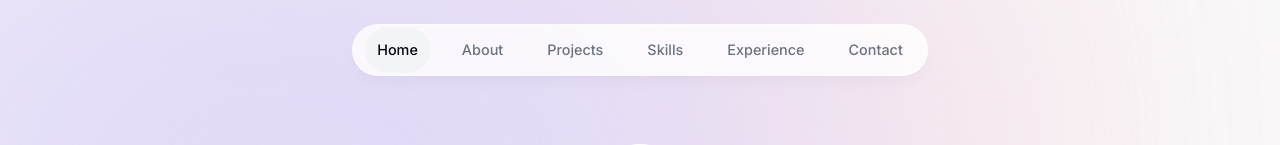
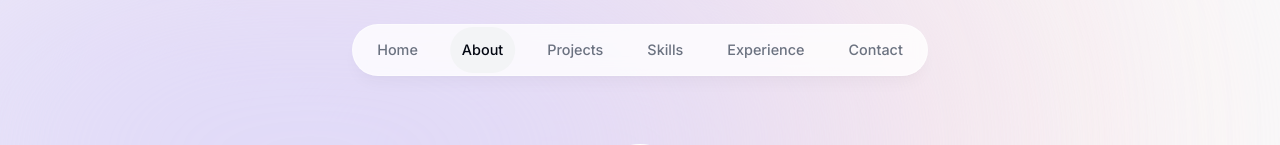
Before and after one commit to DrawingNea/portfolio, a Next.js app: page / in a window 1280 px wide. Shown: the top 145 px of the page. Built offline with nearby package versions, Linux system fonts and the light colour scheme; grey boxes are pictures that could not be loaded.

Commit message:
Add active section to about component

```diff
--- a/components/About.tsx
+++ b/components/About.tsx
@@ -1,9 +1,20 @@
 "use client";
-import React from "react";
+import React, { useEffect } from "react";
 import SectionHeading from "./Section-Heading";
 import { motion } from "framer-motion";
+import { useInView } from "react-intersection-observer";
+import { useActiveSectionContext } from "@/context/Active-Section-Context";
 
 const About = () => {
+  const { ref, inView } = useInView();
+  const { setActiveSection } = useActiveSectionContext();
+
+  useEffect(() => {
+    if (inView) {
+      setActiveSection("About");
+    }
+  }, [inView, setActiveSection]);
+
   return (
     <motion.section
       id="about"
@@ -11,6 +22,7 @@
       initial={{ opacity: 0, y: 100 }}
       animate={{ opacity: 1, y: 0 }}
       transition={{ delay: 0.175 }}
+      ref={ref}
     >
       <SectionHeading>About me</SectionHeading>
       <p className="mb-3">
--- a/components/Header.tsx
+++ b/components/Header.tsx
@@ -1,6 +1,6 @@
 "use client";
 
-import React, { useContext, useState } from "react";
+import React from "react";
 import { motion } from "framer-motion";
 import { links } from "@/lib/data";
 import Link from "next/link";
```
